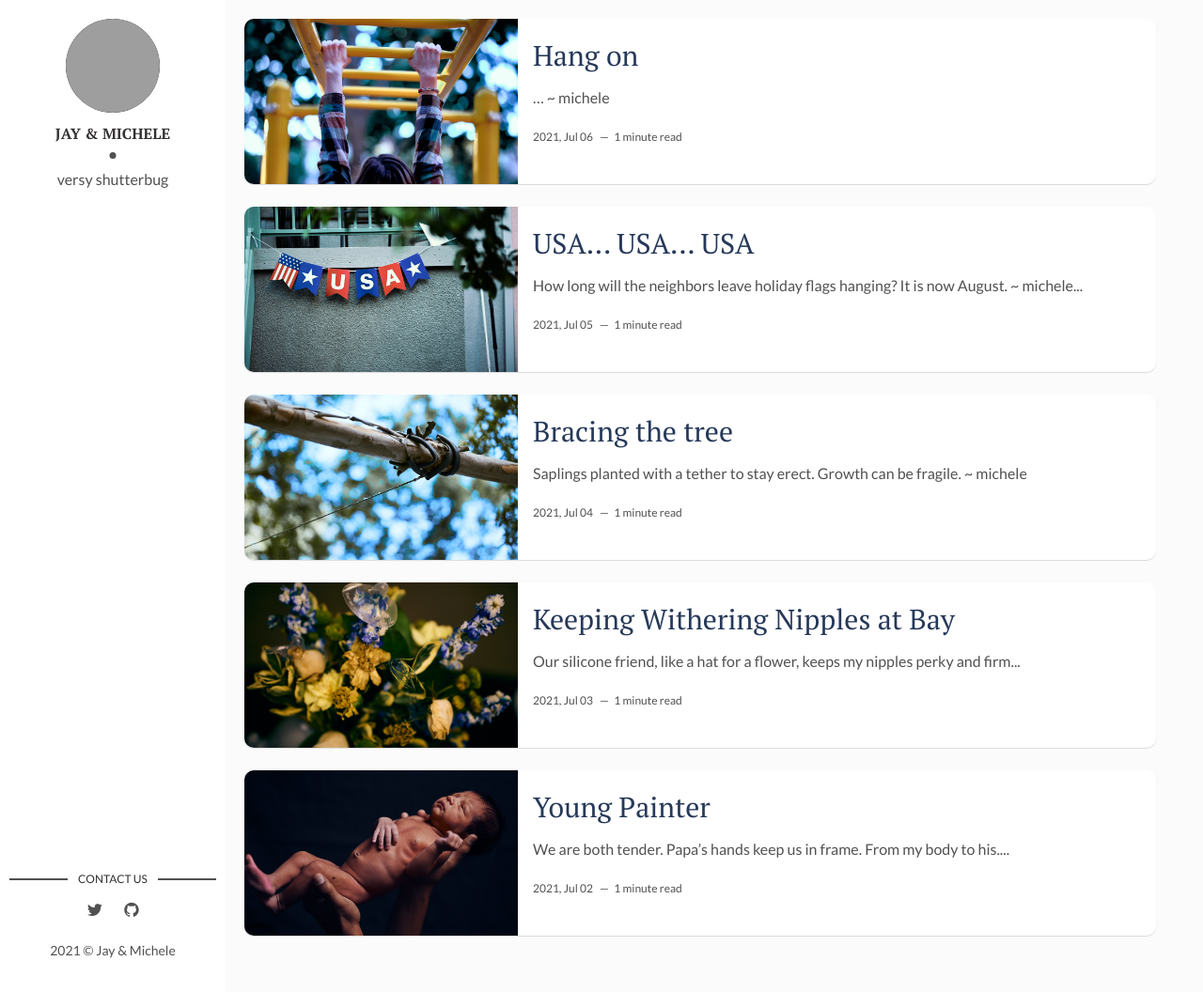
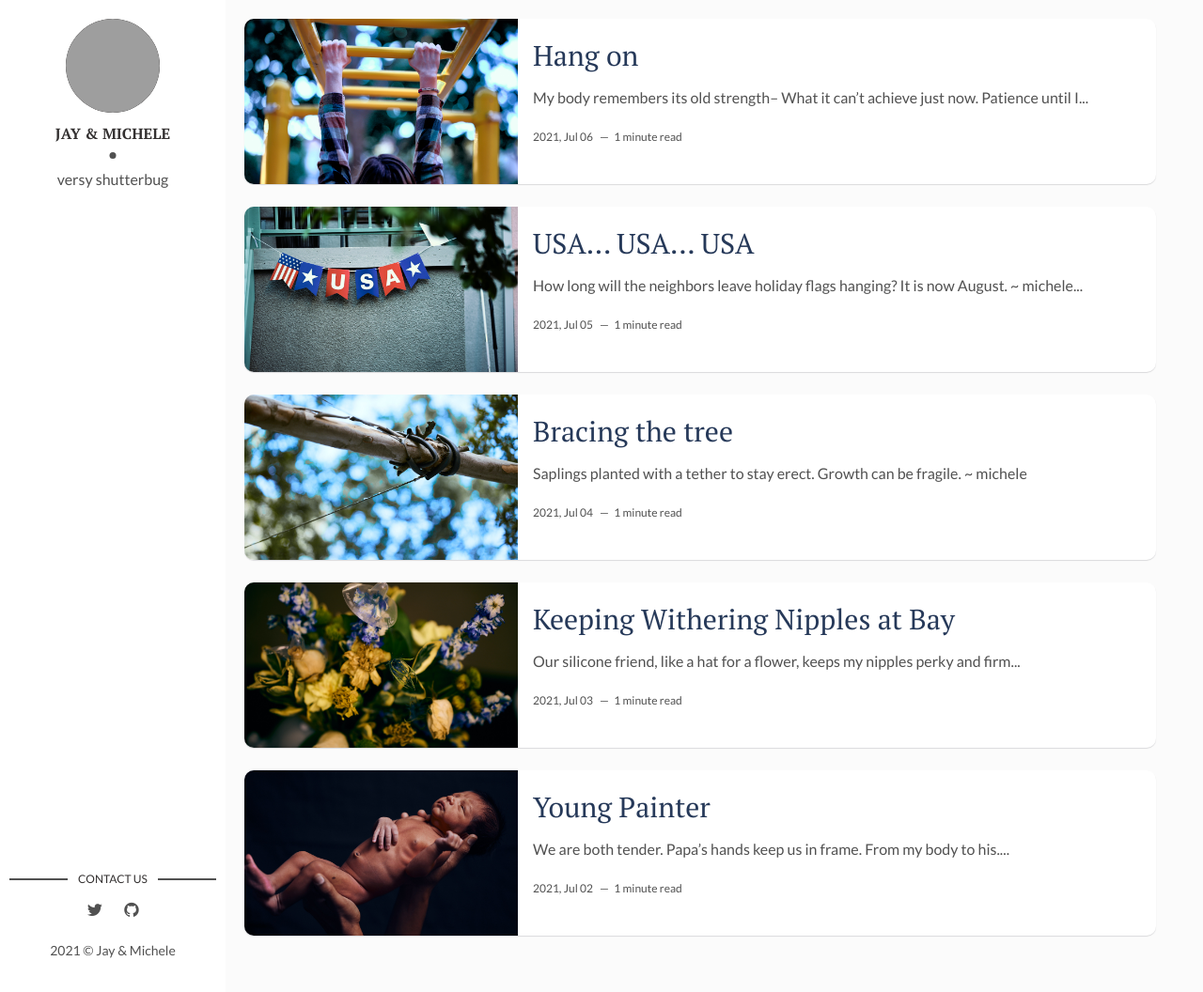
Before and after one commit to ekphrastic/ekphrastic.github.io, a Jekyll site: the page built from index.html, in a window 1280 px wide and 1056 px high. Shown: the whole window at 94% size. Built offline with Jekyll 4.4.1, drawn with Linux system fonts in a browser that asks for light colours; the list of posts is cut into pages by our own code; grey boxes are pictures that could not be loaded.

Commit message:
Post 4: poem

```diff
--- a/_posts/2021-07-06-hang-on.md
+++ b/_posts/2021-07-06-hang-on.md
@@ -7,6 +7,9 @@ img: ekphrastic_4.jpg
 fig-caption: Hang on
 tags: [Other]
 ---
-...
+My body remembers its old strength--
+  What it can't achieve just now.
+
+Patience until I can lift my weight again.
 
 ~ michele
```
